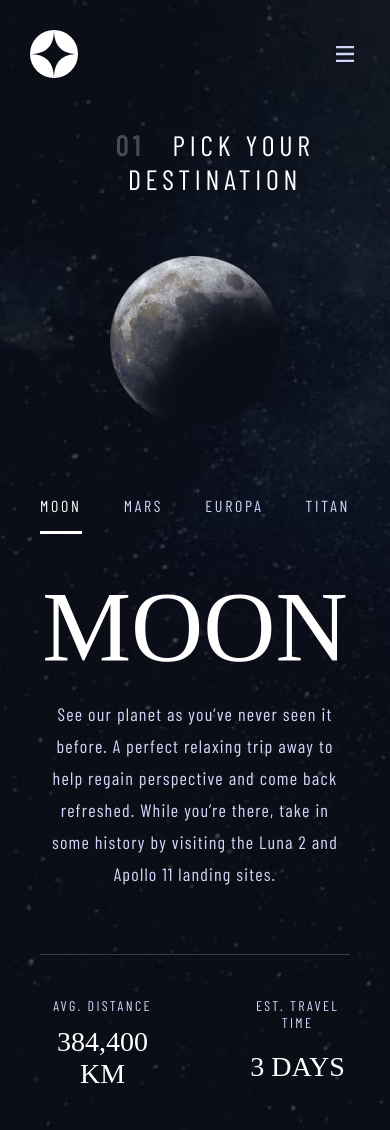
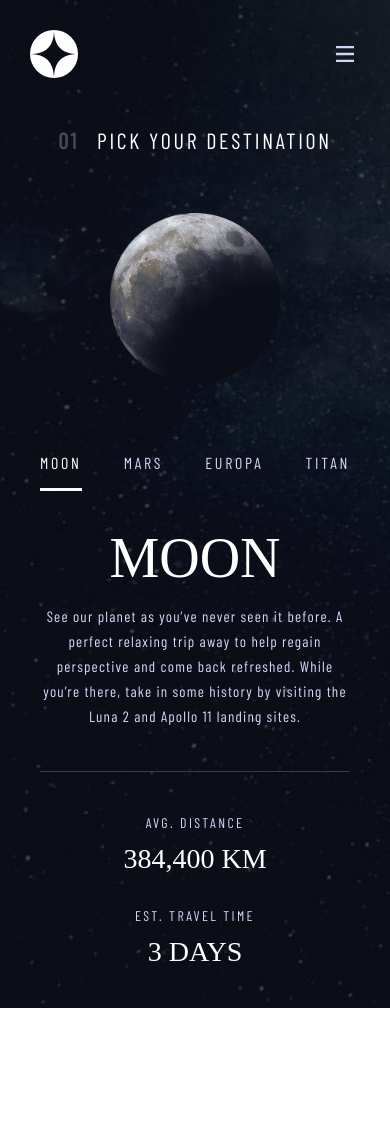
Before and after one commit to kacperborowieckb/space-tourism-website, a React (Vite) app: page /destination in a window 390 px wide. After the commit the page ends 1008 px from the top, so only its background shows below. Built offline with nearby package versions, Linux system fonts and the light colour scheme; a web font is replaced by a local one.

Commit message:
resp typo

```diff
--- a/src/components/destinationDesc/destinationDesc.scss
+++ b/src/components/destinationDesc/destinationDesc.scss
@@ -124,4 +124,24 @@
       justify-content: center;
     }
   }
+
+  @media (max-width: 500px) {
+    & &__heading {
+      font-size: var(--fs-h3);
+      line-height: 64px;
+    }
+
+    & &__description {
+      font-size: 15px;
+      line-height: 25px;
+      letter-spacing: 1.2px;
+      margin-bottom: 25px;
+      min-height: 128px;
+    }
+
+    & &__info-container {
+      flex-direction: column;
+      gap: 2rem;
+    }
+  }
 }
--- a/src/pages/Destination/destination.scss
+++ b/src/pages/Destination/destination.scss
@@ -73,6 +73,16 @@
 
     & &__sub-heading {
       text-align: center;
+      font-size: 22px;
+      line-height: 25px;
+      letter-spacing: var(--ls-nav-text);
+      padding-left: 0px;
+    }
+
+    & &__number {
+      padding-right: 18px;
+
+      letter-spacing: var(--ls-nav-text);
     }
   }
 }
--- a/src/pages/Home/home.scss
+++ b/src/pages/Home/home.scss
@@ -79,8 +79,31 @@
   }
 
   @media (max-width: 768px) {
+    align-items: flex-start;
+
     & &__content {
       gap: 2rem;
+      margin-top: 100px;
+      padding: 0 1rem;
+    }
+
+    & &__sub-heading {
+      font-size: var(--fs-nav-text);
+      line-height: 19px;
+      letter-spacing: var(--ls-nav-text);
+    }
+
+    & &__main-heading {
+      font-size: 80px;
+      line-height: 100px;
+    }
+
+    & &__desc {
+      font-size: 15px;
+      line-height: 25px;
+      color: var(--clr-light);
+
+      letter-spacing: 1.1px;
     }
   }
 
--- a/src/pages/Technology/technology.scss
+++ b/src/pages/Technology/technology.scss
@@ -148,5 +148,26 @@
       width: 60px;
       font-size: var(--fs-h5);
     }
+
+    & &__sub-header {
+      font-size: 14px;
+      line-height: 17px;
+      padding-bottom: 9px;
+    }
+
+    & &__name {
+      font-size: 24px;
+      padding-bottom: 16px;
+      line-height: 28px;
+    }
+
+    & &__desc {
+      font-size: 15px;
+      line-height: 25px;
+    }
+
+    & &__info {
+      min-height: 425px;
+    }
   }
 }
```
